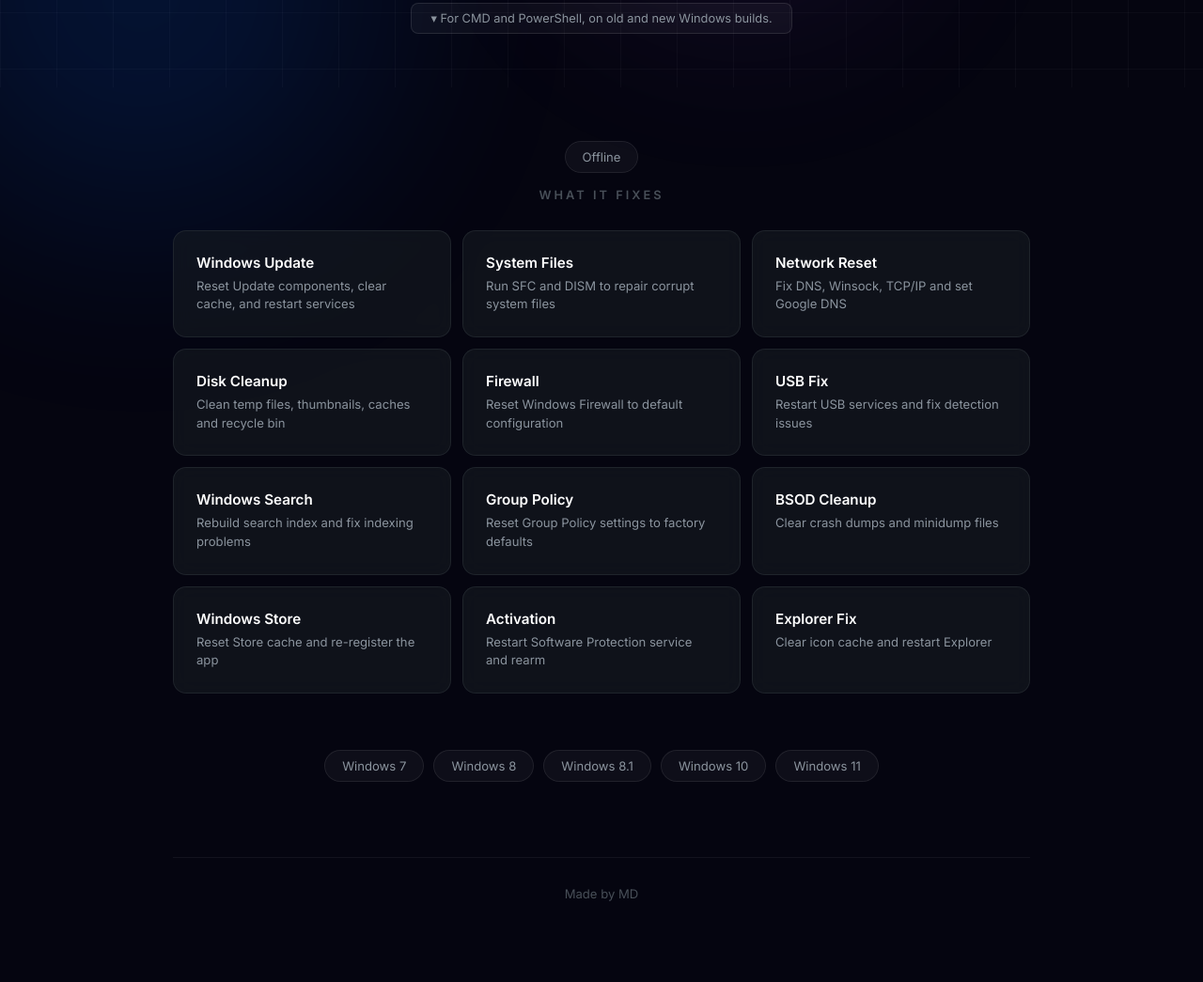
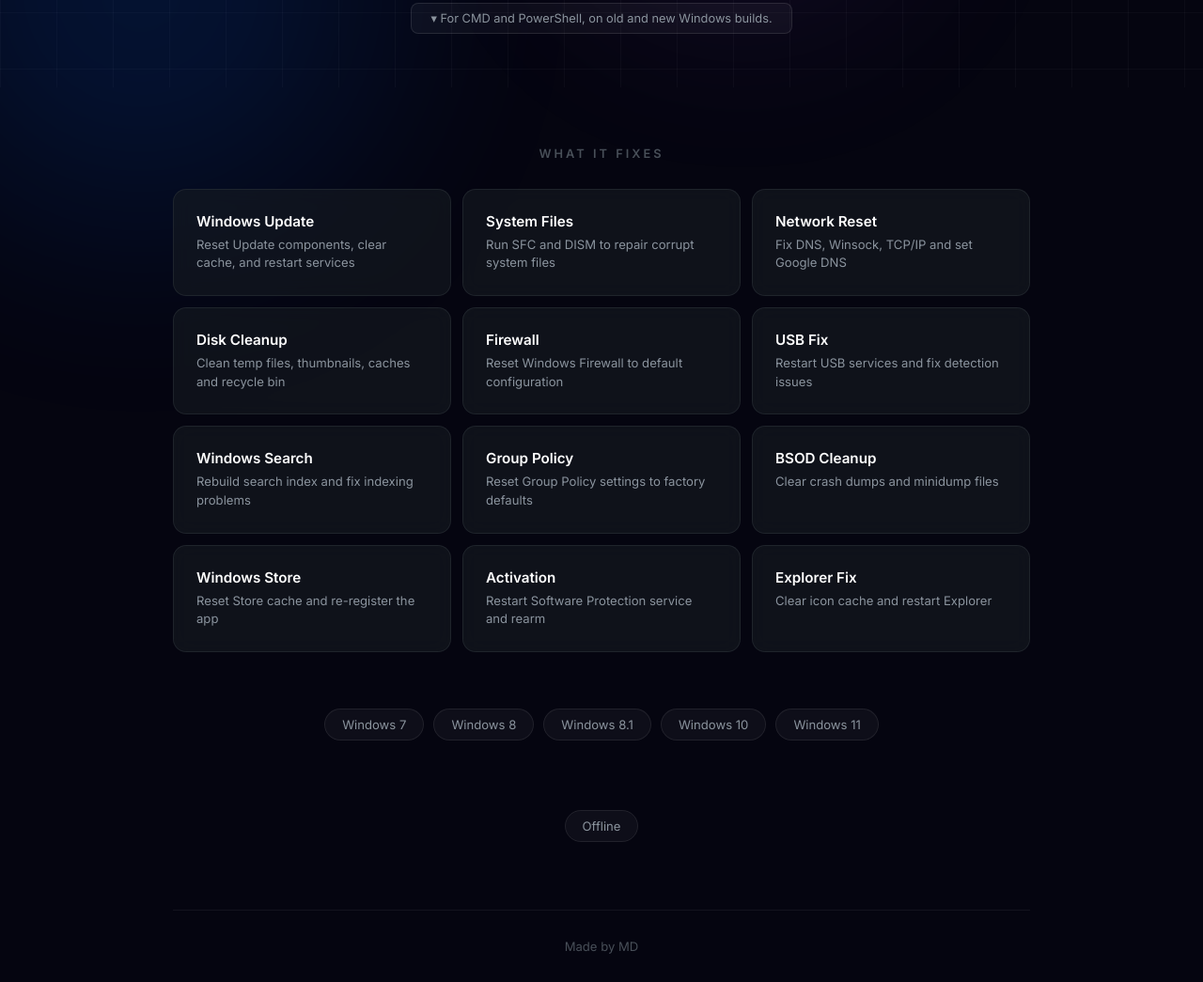
Before and after one commit to UpdateSys/fix, a plain HTML site: page index.html in a window 1280 px wide. Shown: the part 707-1752 px from the top of the page at 94% size. Before the commit the page ends 1696 px from the top, so only its background shows below. Drawn offline with Linux system fonts and the light colour scheme.

Commit message:
Add files via upload

```diff
--- a/index.html
+++ b/index.html
@@ -86,9 +86,6 @@ footer{border-top:1px solid rgba(255,255,255,0.06);padding:30px 0;text-align:cen
 </div>
 </div>
 </div>
-<div style="text-align:center;margin-bottom:24px">
-<a id="offlineLink" target="_blank" class="os-pill" style="cursor:pointer;text-decoration:none">Offline</a>
-</div>
 <div class="section-title">What it fixes</div>
 <div class="grid">
 <div class="card"><h3>Windows Update</h3><p>Reset Update components, clear cache, and restart services</p></div>
@@ -110,6 +107,9 @@ footer{border-top:1px solid rgba(255,255,255,0.06);padding:30px 0;text-align:cen
 <span class="os-pill">Windows 8.1</span>
 <span class="os-pill">Windows 10</span>
 <span class="os-pill">Windows 11</span>
+</div>
+<div style="text-align:center;margin-bottom:80px">
+<a id="offlineLink" target="_blank" class="os-pill" style="cursor:pointer;text-decoration:none">Offline</a>
 </div>
 <footer>Made by MD</footer>
 </div>
```
